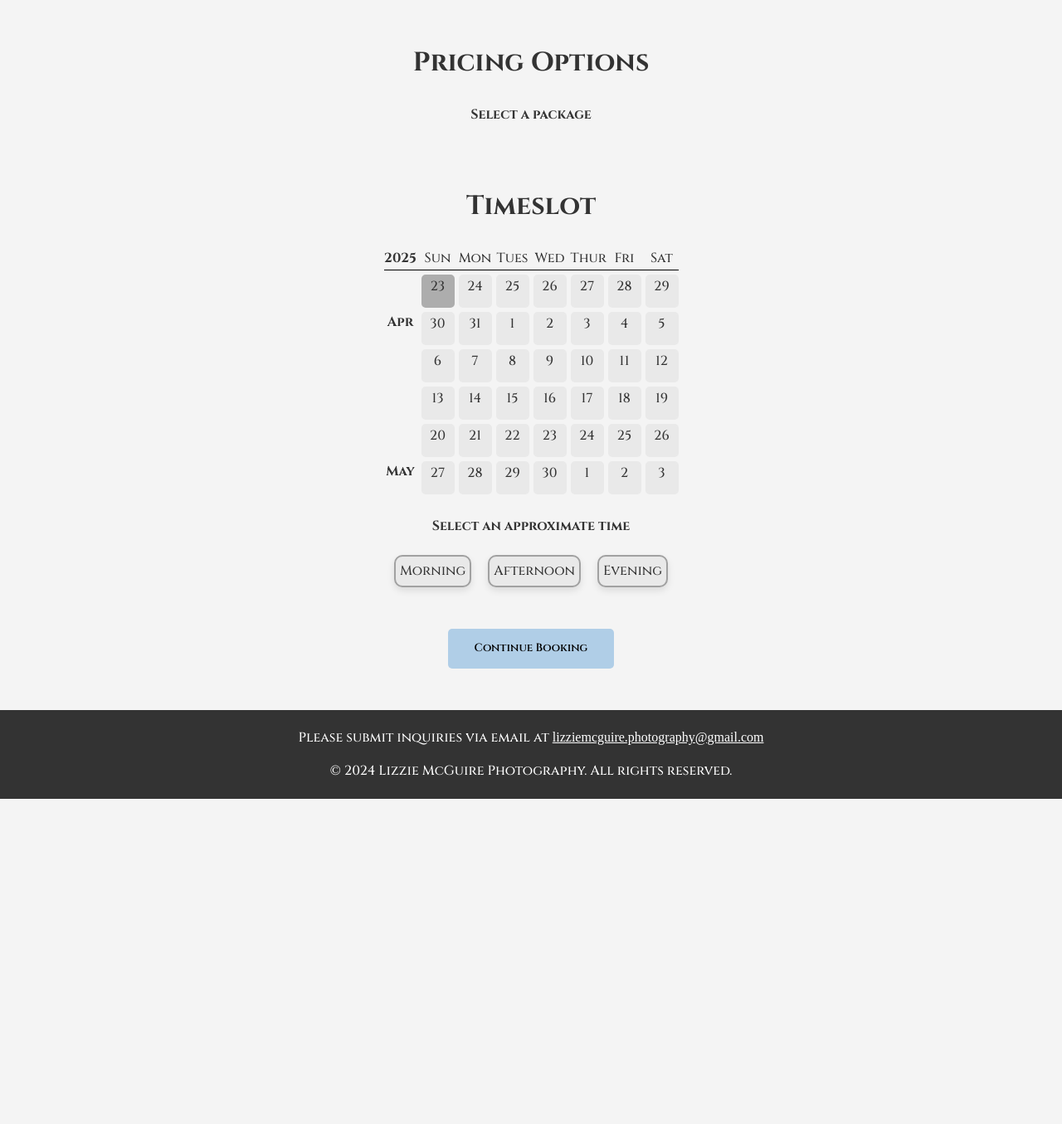
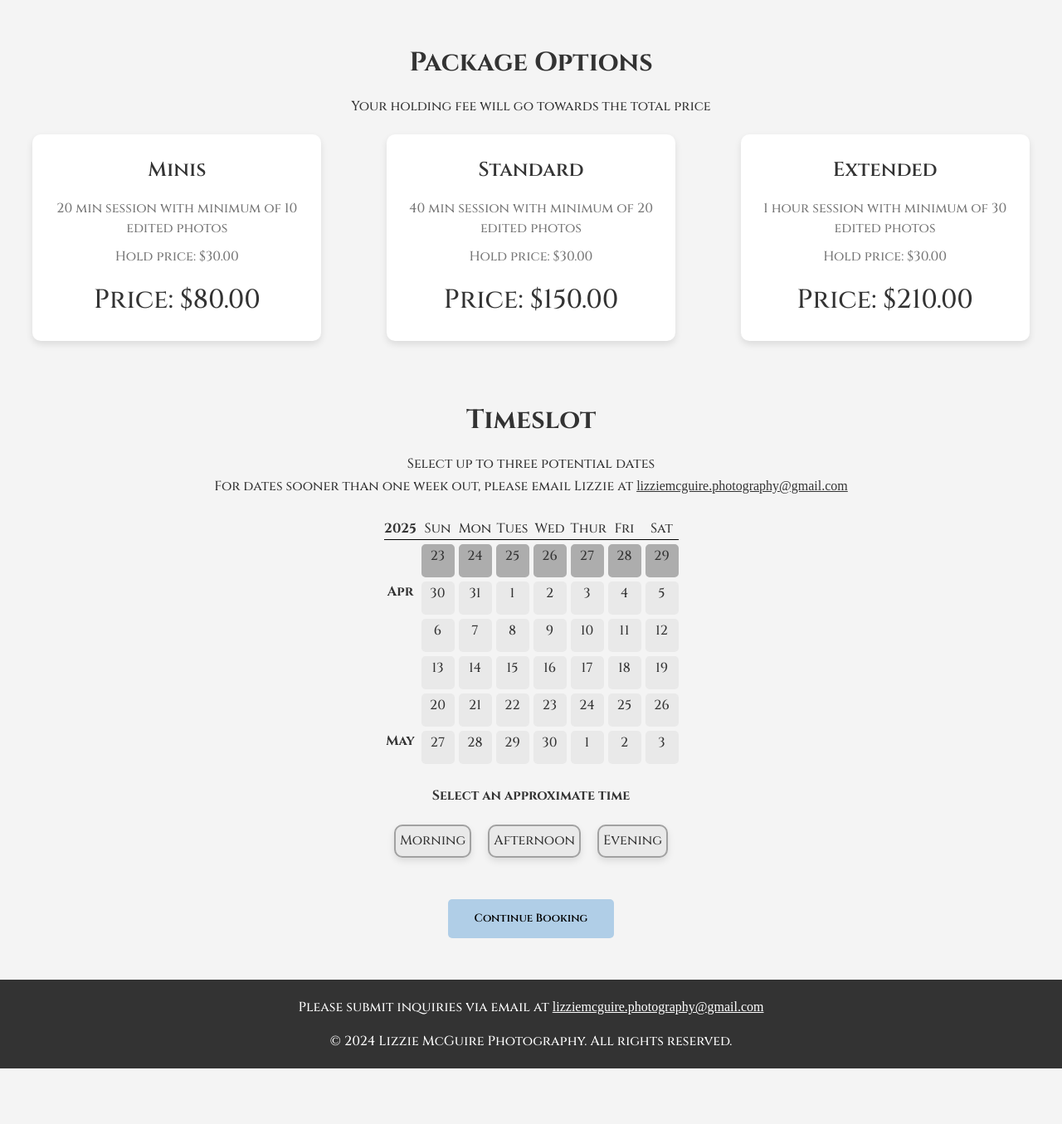
Before and after one commit to T-Kepley-McGuire/Photography-Portfolio, a Flask app: page /pricing in a window 1280 px wide. Shown: the part 49-1404 px from the top of the page at 83% size. Run offline with Flask 3, Linux system fonts and the light colour scheme; data that the repository does not hold is empty.

Commit message:
Removed db funcitonality for ease of deplyoment. Allowing user to select 3 dates for one timeslot as tentative

```diff
--- a/app/routes.py
+++ b/app/routes.py
@@ -10,6 +10,27 @@ import json
 
 main = Blueprint('main', __name__)
 
+pricing_data = [
+    {
+        'id': 1,
+        'name': "Minis",
+        'description': "20 min session with minimum of 10 edited photos",
+        'holdPrice': 30,
+        'price': 80
+    }, {
+        'id': 2,
+        'name': "Standard",
+        'description': "40 min session with minimum of 20 edited photos",
+        'holdPrice': 30,
+        'price': 150
+    }, {
+        'id': 3,
+        'name': "Extended",
+        'description': "1 hour session with minimum of 30 edited photos",
+        'holdPrice': 30,
+        'price': 210
+    }
+]
 
 
 @main.route('/')
@@ -56,7 +77,7 @@ def pricing():
     #     }
 
     # Render the template and pass the gallery_data
-    return render_template('portfolio.html')  # , gallery_data=gallery_data)
+    # return render_template('portfolio.html')  # , gallery_data=gallery_data)
 
 
 @main.route('/portfolio/images')
@@ -86,20 +107,21 @@ def images():
 
 @main.route('/api/pricing')
 def get_pricing():
-    pricing_options: list[PricingOption] = PricingOption.query.all()
-    pricing_data = [
-        {
-            'id': option.id,
-            'name': option.name,
-            'description': option.description,
-            'holdPrice': 0 if option.hold_price is None else option.hold_price,
-            'price': option.price
-        } for option in pricing_options
-    ]
+    # pricing_options: list[PricingOption] = PricingOption.query.all()
+    # pricing_data = [
+    #     {
+    #         'id': option.id,
+    #         'name': option.name,
+    #         'description': option.description,
+    #         'holdPrice': 0 if option.hold_price is None else option.hold_price,
+    #         'price': option.price
+    #     } for option in pricing_options
+    # ]
     return jsonify(pricing_data)
 
 
 HOLD_DURATION = timedelta(minutes=30)
+
 
 @main.route('/api/update_timeslot_status', methods=['PUT'])
 def update_timeslot_status():
@@ -107,14 +129,16 @@ def update_timeslot_status():
     data = request.get_json()
 
     # --- Basic request validation ---
-    required_fields = ['pricing_id', 'status',
-                       'timeslot_id', 'first_name', 'last_name', 'email']
+    required_fields = ['pricing_id',
+                       'timeslot', 'dates', 'first_name', 'last_name', 'email']
     if not data or not all(field in data for field in required_fields):
         return jsonify({"error": "Missing required fields"}), 400
 
     # --- Extract and sanitize data ---
-    timeslot_id = data.get('timeslot_id')
-    new_status = data.get('status')
+    # timeslot_id = data.get('timeslot_id')
+    dates = data.get("dates")
+    timeslot = data.get("timeslot")
+    # new_status = data.get('status')
     pricing_id = data.get('pricing_id')
 
     first_name = data.get('first_name', '').strip()[:255]
@@ -132,8 +156,8 @@ def update_timeslot_status():
         return jsonify({"error": "Invalid email address"}), 400
 
     # --- Validate status value ---
-    if new_status != 'held':
-        return jsonify({"error": "Invalid status value"}), 400
+    # if new_status != 'held':
+    #     return jsonify({"error": "Invalid status value"}), 400
 
     # --- Store session data ---
     session.clear()                    # Clears any previous session data
@@ -141,74 +165,78 @@ def update_timeslot_status():
     session.modified = True
 
     # --- Find or create user ---
-    user = User.query.filter_by(email=email).first()
-    if not user:
-        user = User(email=email, first_name=first_name, last_name=last_name)
-        db.session.add(user)
-        db.session.commit()
-    else:
-        # Update first and last name if already exists
-        user.first_name = first_name
-        user.last_name = last_name
-        db.session.commit()
+    # user = User.query.filter_by(email=email).first()
+    # if not user:
+    #     user = User(email=email, first_name=first_name, last_name=last_name)
+    #     db.session.add(user)
+    #     db.session.commit()
+    # else:
+    #     # Update first and last name if already exists
+    #     user.first_name = first_name
+    #     user.last_name = last_name
+    #     db.session.commit()
 
     # --- Clear any existing held timeslots ---
-    clear_timeslots_held_by_user(user)
+    # clear_timeslots_held_by_user(user)
 
     # --- Retrieve the timeslot ---
-    timeslot = AvailableTimeSlot.query.get(timeslot_id)
-    if not timeslot:
-        return jsonify({"error": "Timeslot not found"}), 404
+    # timeslot = AvailableTimeSlot.query.get(timeslot_id)
+    # if not timeslot:
+    #     return jsonify({"error": "Timeslot not found"}), 404
 
     # --- Validate that the timeslot belongs to the correct day (future proofing) ---
     # if not is_timeslot_valid_for_day(timeslot, data.get('day_id')):
     #     return jsonify({"error": "Timeslot does not belong to the specified day"}), 400
 
     # --- Check if the timeslot is currently available ---
-    if timeslot.status != 'available':
-        return jsonify({"error": "Timeslot is not available"}), 400
+    # if timeslot.status != 'available':
+    #     return jsonify({"error": "Timeslot is not available"}), 400
 
     # --- Retrieve and validate pricing option ---
-    pricing = PricingOption.query.get(pricing_id)
+    pricing = None
+    for po in pricing_data:
+        if po["id"] == pricing_id:
+            pricing = po
+    # pricing = pricing_data.[po if po["id"] == pricing_id for po in pricing_data][0] # PricingOption.query.get(pricing_id)
     if not pricing:
         return jsonify({"error": "Pricing option not found"}), 404
 
     # --- Update timeslot and user holding info ---
-    timeslot.status = 'held'
-    user.held_timeslot = timeslot_id
-    user.hold_until = datetime.now() + HOLD_DURATION
-    user.held_price = pricing_id
-
+    # timeslot.status = 'held'
+    # user.held_timeslot = timeslot_id
+    # user.hold_until = datetime.now() + HOLD_DURATION
+    # user.held_price = pricing_id
     try:
         # --- Commit changes to the database ---
-        db.session.commit()
+        # db.session.commit()
 
         # --- Send confirmation email ---
         emailUser = os.getenv('EMAIL_ADDRESS')
         emailPass = os.getenv('EMAIL_PASSWORD')
 
         yag = yagmail.SMTP(user=emailUser, password=emailPass)
-
+        dateString = dates[0] if len(dates) == 1 else f'{dates[0]} or {dates[1]}' if len(
+            dates) == 2 else f'{dates[0]}, {dates[1]}, or {dates[2]}'
+        pricingOptionString = f'Pricing Option: {pricing["name"]}\n{pricing["description"]}\nHolding Price: {pricing["holdPrice"]}\nPrice: {pricing["price"]}'
         def sendEmail(recipientEmail, subject, body=None, attachments=None):
             try:
                 # Send the email with first and last name now in the template
                 yag.send(
                     to=recipientEmail,
                     subject=subject,
-                    contents= body if body is not None else
+                    contents=body if body is not None else
                     render_template(
                         'confirmation.html',
-                        user=user,
-                        timeslot=str(timeslot),
-                        first_name=user.first_name,
-                        last_name=user.last_name,
-                        current_year= datetime.now().strftime("%Y")
+                        # user=user,
+                        timeslot=f'{timeslot} of {dateString}',
+                        first_name=first_name,
+                        last_name=last_name,
+                        current_year=datetime.now().strftime("%Y")
                     ),
                     attachments=attachments
                 )
-                print(f"Email sent successfully to {recipientEmail}!")
             except Exception as e:
-                print(f"Failed to send email: {e}")
+                pass # print(f"Failed to send email: {e}")
 
         # Send the confirmation email
         sendEmail(
@@ -217,8 +245,8 @@ def update_timeslot_status():
         )
         sendEmail(
             recipientEmail="lizzymare00@gmail.com",
-            subject=f'Photography Booking with {user.first_name} {user.last_name}',
-            body=f'{user.first_name} {user.last_name} has book an appointment with you for {str(timeslot)}\nEmail: {email}'
+            subject=f'Photography Booking with {first_name} {last_name}',
+            body=f'{first_name} {last_name} has book an appointment with you for {timeslot} of {dateString}\nEmail: {email}\n{pricingOptionString}'
         )
 
         return jsonify({"message": "Timeslot held successfully"}), 200
@@ -249,7 +277,7 @@ def get_available_dates():
     # if not user:
     #     return jsonify({"error": "Please enter your email first."}), 400
 
-    update_expired_timeslots()
+    # update_expired_timeslots()
 
     available_timeslots = (
         db.session.query(AvailableTimeSlot)
@@ -363,6 +391,7 @@ def get_timeslot_held_by_user(user: User):
 
     return held_timeslot.to_dict()  # Assuming you want to return a dict, not the object
 
+
 def is_valid_email(email):
     """
     Validates an email address format using regex.
--- a/app/static/css/pricing.css
+++ b/app/static/css/pricing.css
@@ -17,7 +17,7 @@ h2 {
 }
 
 .section-header > h2 {
-  margin-block: 50px 25px;
+  margin-block: 50px 15px;
 }
 
 
@@ -605,3 +605,9 @@ input:invalid {
     margin-left: 10px;
   }
 }
+
+.disabled {
+  background-color: rgb(168, 168, 168);
+  cursor: not-allowed;
+
+}
--- a/app/static/js/booking.js
+++ b/app/static/js/booking.js
@@ -2,6 +2,7 @@ const loadCalendar = () => {
   const datesList = [];
 
   const today = new Date();
+  today.setDate(today.getDate() + 6);
   const beginningTodaysWeek = new Date();
   beginningTodaysWeek.setDate(today.getDate() - today.getDay());
   const beginningFourWeeksAgo = new Date();
@@ -13,6 +14,8 @@ const loadCalendar = () => {
   const grid = document.getElementById("calendar-grid");
   grid.innerHTML = "";
 
+  // const selectedDates = [];
+
   if (grid)
     for (let i = 0; i < 52 * 7 + 6 + 5 * 7; i++) {
       // Create the day div
@@ -22,6 +25,11 @@ const loadCalendar = () => {
       dayDiv.classList.add("grid-day");
       if (workingDate.getTime() <= today.getTime())
         dayDiv.classList.add("past");
+      else {
+        dayDiv.setAttribute("data-selectable", "");
+        dayDiv.setAttribute("data-date", workingDate.toDateString());
+        dayDiv.classList.add("available");
+      }
       if (workingDate.toDateString() == today.toDateString())
         dayDiv.setAttribute("data-day", "today");
       dayDiv.innerText = `${workingDate.getDate()}`;
@@ -82,71 +90,71 @@ const loadAvailability = async (datesList) => {
   const calendarAndDayDivs = [];
 
   // Fetch calendar data from the backend API
-  await fetch("/api/available_dates")
-    .then((response) => response.json())
-    .then((data) => {
-      calendarData = data;
-      console.log(calendarData);
-    })
-    .catch((error) => console.error("Error fetching available dates:", error));
+  // await fetch("/api/available_dates")
+  //   .then((response) => response.json())
+  //   .then((data) => {
+  //     calendarData = data;
+  //     console.log(calendarData);
+  //   })
+  //   .catch((error) => console.error("Error fetching available dates:", error));
 
-  // Iterate over the calendarData and match it with datesList
-  calendarData.forEach((calendarEntry, index) => {
-    // Convert the calendar entry date (which is a string) back into a Date object
-    const entryDate = new Date(
-      calendarEntry.year,
-      calendarEntry.month - 1,
-      calendarEntry.day
-    );
+  // // Iterate over the calendarData and match it with datesList
+  // calendarData.forEach((calendarEntry, index) => {
+  //   // Convert the calendar entry date (which is a string) back into a Date object
+  //   const entryDate = new Date(
+  //     calendarEntry.year,
+  //     calendarEntry.month - 1,
+  //     calendarEntry.day
+  //   );
 
-    // Check if there is a matching date in datesList
-    const matchingDate = datesList.find((dateObj) => {
-      return (
-        entryDate.getTime() > Date.now() &&
-        dateObj.date.getFullYear() === entryDate.getFullYear() &&
-        dateObj.date.getMonth() === entryDate.getMonth() &&
-        dateObj.date.getDate() === entryDate.getDate()
-      );
-    });
+  //   // Check if there is a matching date in datesList
+  //   const matchingDate = datesList.find((dateObj) => {
+  //     return (
+  //       entryDate.getTime() > Date.now() &&
+  //       dateObj.date.getFullYear() === entryDate.getFullYear() &&
+  //       dateObj.date.getMonth() === entryDate.getMonth() &&
+  //       dateObj.date.getDate() === entryDate.getDate()
+  //     );
+  //   });
 
-    // If a matching date is found, add the class .available to the corresponding element
-    if (matchingDate) {
-      const dayElement = matchingDate.element;
+  // If a matching date is found, add the class .available to the corresponding element
+  //   // if (matchingDate) {
+  //   //   const dayElement = matchingDate.element;
 
-      // Add availability indicators (dot) and set the date as selectable
-      dayElement.classList.add("available");
-      dayElement.id = `day-${index}`;
-      const dot = document.createElement("div");
-      dot.className = "dot";
-      dayElement.appendChild(dot);
-      dayElement.setAttribute("data-selectable", "");
+  //   //   // Add availability indicators (dot) and set the date as selectable
+  //   //   dayElement.classList.add("available");
+  //   //   dayElement.id = `day-${index}`;
+  //   //   // const dot = document.createElement("div");
+  //   //   // dot.className = "dot";
+  //   //   // dayElement.appendChild(dot);
+  //   //   dayElement.setAttribute("data-selectable", "");
 
-      // Set up the timeslot structure
-      const timeslots = {};
-      //   morning: false,  // Default to false, assuming unavailable
-      //   afternoon: false,
-      //   evening: false,
-      // };
+  //   //   // Set up the timeslot structure
+  //   //   const timeslots = {};
+  //   //   //   morning: false,  // Default to false, assuming unavailable
+  //   //   //   afternoon: false,
+  //   //   //   evening: false,
+  //   //   // };
 
-      // Populate available timeslots based on the API response
-      if (calendarEntry.time_slots.morning)
-        timeslots.morning = calendarEntry.time_slots.morning;
+  //   //   // Populate available timeslots based on the API response
+  //   //   if (calendarEntry.time_slots.morning)
+  //   //     timeslots.morning = calendarEntry.time_slots.morning;
 
-      if (calendarEntry.time_slots.afternoon)
-        timeslots.afternoon = calendarEntry.time_slots.afternoon;
+  //   //   if (calendarEntry.time_slots.afternoon)
+  //   //     timeslots.afternoon = calendarEntry.time_slots.afternoon;
 
-      if (calendarEntry.time_slots.evening)
-        timeslots.evening = calendarEntry.time_slots.evening;
+  //   //   if (calendarEntry.time_slots.evening)
+  //   //     timeslots.evening = calendarEntry.time_slots.evening;
 
-      // Add the structured date and timeslot data to the array
-      calendarAndDayDivs.push({
-        // element: dayElement, // The day HTML element
-        date: entryDate, // The actual date object
-        id: `day-${index}`, // The unique ID for this date from the backend
-        timeslots: timeslots, // The timeslot data (morning, afternoon, evening)
-      });
-    }
-  });
+  //   //   // Add the structured date and timeslot data to the array
+  //   //   calendarAndDayDivs.push({
+  //   //     // element: dayElement, // The day HTML element
+  //   //     date: entryDate, // The actual date object
+  //   //     id: `day-${index}`, // The unique ID for this date from the backend
+  //   //     timeslots: timeslots, // The timeslot data (morning, afternoon, evening)
+  //   //   });
+  //   // }
+  // });
   return calendarAndDayDivs;
 };
 
@@ -209,34 +217,42 @@ const setupTimeslotCards = (calendarAndDayDivs) => {
   return timeslotDivs;
 };
 
-const addAvailabilityFunctionality = (calendarAndDayDivs, timeslots) => {
+const addAvailabilityFunctionality = (
+  calendarAndDayDivs,
+  timeslots,
+  selectedDates
+) => {
   const availableDays = document.getElementsByClassName("grid-day available");
 
-  for (const cadd of calendarAndDayDivs) {
+  for (const cadd of availableDays) {
     //.forEach((availableDay) => {
-    const availableDay = document.getElementById(cadd.id);
-    availableDay.addEventListener("click", function () {
-      timeslots.morning?.classList.remove("disabled");
-      timeslots.afternoon?.classList.remove("disabled");
-      timeslots.evening?.classList.remove("disabled");
-      // If the card is already selected, deselect it
-      if (!cadd.timeslots.morning) timeslots.morning?.classList.add("disabled");
-      if (!cadd.timeslots.afternoon)
-        timeslots.afternoon?.classList.add("disabled");
-      if (!cadd.timeslots.evening) timeslots.evening?.classList.add("disabled");
+    const availableDay = cadd; //document.getElementById(cadd.id);
+    availableDay.addEventListener("click", () => {
+      // timeslots.morning?.classList.remove("disabled");
+      // timeslots.afternoon?.classList.remove("disabled");
+      // timeslots.evening?.classList.remove("disabled");
+      // // If the card is already selected, deselect it
+      // if (!cadd.timeslots.morning) timeslots.morning?.classList.add("disabled");
+      // if (!cadd.timeslots.afternoon)
+      //   timeslots.afternoon?.classList.add("disabled");
+      // if (!cadd.timeslots.evening) timeslots.evening?.classList.add("disabled");
 
       if (availableDay.classList.contains("selected")) {
         availableDay.classList.remove("selected");
-        timeslots.morning?.classList.remove("disabled");
-        timeslots.afternoon?.classList.remove("disabled");
-        timeslots.evening?.classList.remove("disabled");
+        selectedDates = selectedDates.filter((date) => date != availableDay);
+        // timeslots.morning?.classList.remove("disabled");
+        // timeslots.afternoon?.classList.remove("disabled");
+        // timeslots.evening?.classList.remove("disabled");
       } else {
         // Deselect any other selected cards
-        for (const a of availableDays) {
-          a.classList.remove("selected");
+        console.log(selectedDates);
+        if (selectedDates.length >= 3) {
+          selectedDates[0].classList.remove("selected");
+          selectedDates.shift();
         }
-        // Select the clicked card
+
         availableDay.classList.add("selected");
+        selectedDates.push(availableDay);
       }
     });
   }
@@ -382,30 +398,45 @@ async function submitBooking() {
   }
 
   // ---- Retrieve Calendar/Selection Data ----
-  const calendarAndDayDivs = window.calendarAndDayDivs;
-  const timeslots = window.timeslots;
+  const selectedDayDivs = document.getElementsByClassName(
+    "grid-day available selected"
+  );
+  const selectedDays = [];
+  // const timeslots = window.timeslots;
 
   // Find the selected day
-  let selectedDay = null;
-  for (const dayObj of calendarAndDayDivs) {
-    const dayElem = document.getElementById(dayObj.id);
-    if (dayElem && dayElem.classList.contains("selected")) {
-      selectedDay = dayObj;
-      break;
-    }
-  }
-  if (!selectedDay) {
+  // let selectedDay = [];
+  // for (const dayObj of availableDays) {
+  //   const dayElem = document.getElementById(dayObj.id);
+  //   if (dayElem && dayElem.classList.contains("selected")) {
+  //     selectedDay = dayObj;
+  //     break;
+  //   }
+  // }
+  if (selectedDayDivs.length == 0) {
     displayError("Please select a day.");
     return;
+  } else {
+    for (let i = 0; i < selectedDayDivs.length; i++) {
+      console.log(selectedDayDivs[i].getAttribute("data-date"));
+      selectedDays.push(selectedDayDivs[i].getAttribute("data-date"));
+    }
+    // selectedDays = selectedDays.map(sd => sd.getAttribute("data-date"))
   }
 
   // Determine the selected timeslot
   let selectedTimeslot = null;
-  if (timeslots.morning.classList.contains("selected")) {
+  if (
+    document.getElementById("morning-timeslot").classList.contains("selected")
+  ) {
     selectedTimeslot = "morning";
-  } else if (timeslots.afternoon.classList.contains("selected")) {
+  } else if (
+    document.getElementById("afternoon-timeslot").classList.contains("selected")
+  ) {
     selectedTimeslot = "afternoon";
-  } else if (timeslots.evening.classList.contains("selected")) {
+  } else if (
+    document.getElementById("evening-timeslot").classList.contains("selected")
+  ) {
     selectedTimeslot = "evening";
   }
   if (!selectedTimeslot) {
@@ -415,7 +446,7 @@ async function submitBooking() {
 
   // Retrieve the selected pricing option from pricing cards
   let selectedPricing = null;
-  const pricingCards = document.querySelectorAll(".pricing-card");
+  const pricingCards = document.getElementsByClassName("pricing-card");
   for (const card of pricingCards) {
     if (card.classList.contains("selected")) {
       selectedPricing = Number(card.getAttribute("data-pricing-id"));
@@ -428,20 +459,21 @@ async function submitBooking() {
   }
 
   // Verify the selected day has the chosen timeslot available
-  console.log(selectedDay);
-  console.log(selectedTimeslot);
-  const timeslotData = selectedDay.timeslots[selectedTimeslot];
-  if (!timeslotData) {
-    displayError(
-      `The selected timeslot (${selectedTimeslot}) is not available for the chosen day.`
-    );
-    return;
-  }
+  // console.log(selectedDay);
+  // console.log(selectedTimeslot);
+  // const timeslotData = selectedDay.timeslots[selectedTimeslot];
+  // if (!timeslotData) {
+  //   displayError(
+  //     `The selected timeslot (${selectedTimeslot}) is not available for the chosen day.`
+  //   );
+  //   return;
+  // }
 
   // ---- Merge All Data for API Call ----
   const bookingData = {
-    timeslot_id: timeslotData, // Timeslot ID from selected day object
-    status: "held", // Fixed status for holding a timeslot
+    dates: selectedDays, // Timeslot ID from selected day object
+    timeslot: selectedTimeslot,
+    // status: "held", // Fixed status for holding a timeslot
     pricing_id: selectedPricing, // Selected pricing option
     first_name: firstName,
     last_name: lastName,
@@ -451,6 +483,10 @@ async function submitBooking() {
 
   console.log("Booking data prepared:", bookingData);
 
+  submitButton = document.getElementById("confirm-booking");
+  console.log(submitButton);
+  submitButton.classList.add("disabled");
+  submitButton.disabled = true;
   // ---- Perform the API Call ----
   try {
     const response = await fetch(`/api/update_timeslot_status`, {
@@ -477,6 +513,9 @@ async function submitBooking() {
     console.error("Failed to confirm booking:", error);
     displayError("Booking confirmation failed. Please try again.");
   }
+
+  submitButton.classList.remove("disabled");
+  submitButton.disabled = false;
 }
 
 /**
@@ -515,10 +554,11 @@ function resetCalendarSelection() {
 
 document.addEventListener("DOMContentLoaded", async () => {
   // 1. Initialize Calendar/Timeslot UI
+  const selectedDates = [];
   const datesList = loadCalendar(); // Loads the list of available dates
   const calendarAndDayDivs = await loadAvailability(datesList); // Loads day elements with timeslots
   const timeslots = setupTimeslotCards(calendarAndDayDivs); // Sets up timeslot card UI elements
-  addAvailabilityFunctionality(calendarAndDayDivs, timeslots); // Enables click/selection functionality
+  addAvailabilityFunctionality(calendarAndDayDivs, timeslots, selectedDates); // Enables click/selection functionality
   initailizeYearObserver();
   scrollToToday();
 
--- a/app/templates/confirmation.html
+++ b/app/templates/confirmation.html
@@ -12,7 +12,6 @@
             <tr><td style="background-color: #ffffff ; padding: 5px ; font-size: 16px ; color: #000000 ;"><p style="margin: 0 0 5px 0 ;">We will contact you in the next day to discuss the details of your session. If you have any questions or need assistance, feel free to reply to this email.</p></td></tr>
             <tr><td style="padding: 5px ; text-align: left ; font-size: 16px ; line-height: 1.5 ;">
                 <table border="0" cellpadding="0" cellspacing="0" width="100%" style="margin: 5px 0 ;">
-                  <tr><td style="font-size: 16px ; padding: 5px ; background-color: #f9f9f9 ; border: 1px solid #dddddd ; border-radius: 4px ; height: fit-content ; ">Your session is reserved for {{ timeslot }}</td></tr></table>
                   <p style="margin: 5px 0 5px 0 ; font-size: 14px ; color: #777777 ;">&copy; {{ current_year }} Lizzie McGuire Photography. All rights reserved.</p></td></tr>
           </table>
         </td>
--- a/app/templates/pricing.html
+++ b/app/templates/pricing.html
@@ -10,13 +10,15 @@
   <body>
     {% include 'banner.html' %}
     <div class="section-header">
-      <h2>Pricing Options</h2>
-      <h4>Select a package</h4>
+      <h2>Package Options</h2>
+      <p style="text-align: center;">Your holding fee will go towards the total price</p>
     </div>
     <div id="pricing-options"></div>
 
     <div class="section-header">
       <h2>Timeslot</h2>
+      <p style="text-align: center;" >Select up to three potential dates</p>
+      <p style="text-align: center; margin-bottom: 25px;">For dates sooner than one week out, please email Lizzie at <a style="font-family: serif; color: #333" href="mailto:lizziemcguire.photography@gmail.com">lizziemcguire.photography@gmail.com</a></p>
     </div>
 
     <div class="calendar-all-wrapper">
```
